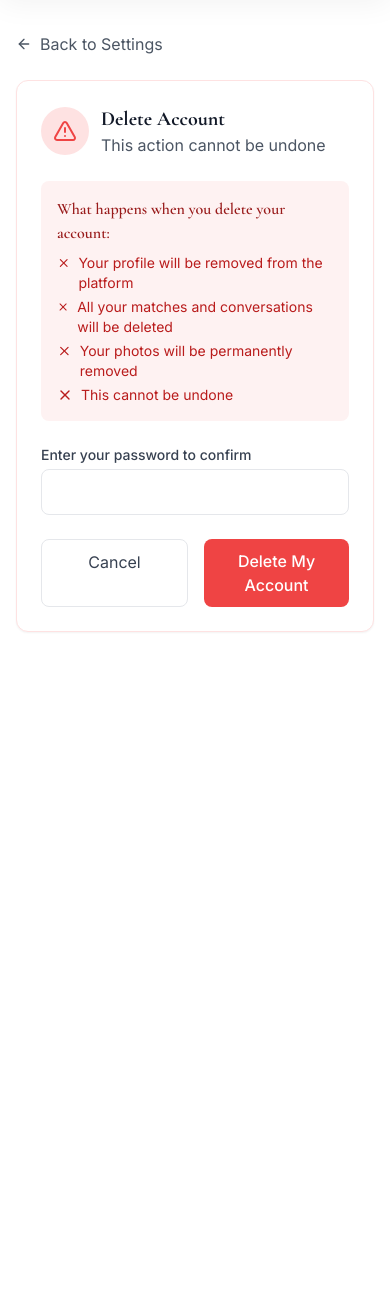
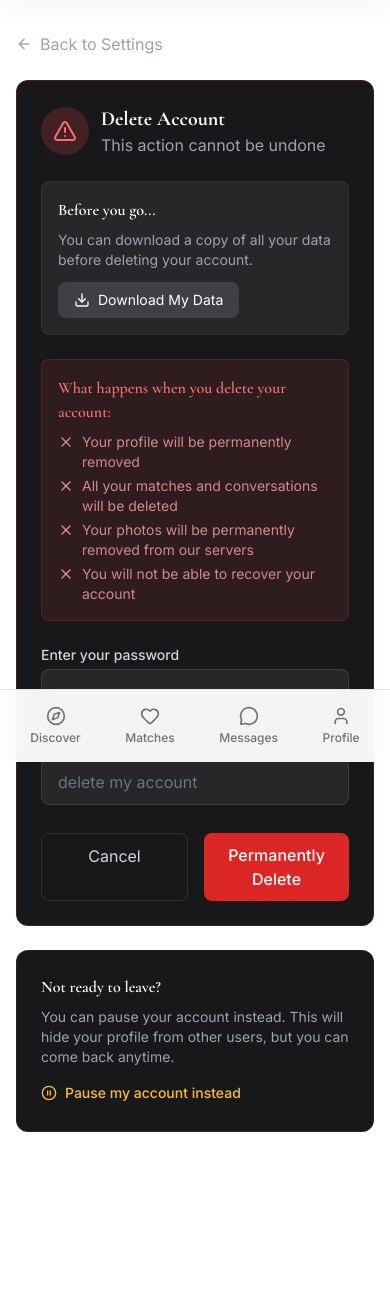
Before and after one commit to bogdang40/DouaInimi, a Flask app: page /settings/delete-account in a window 390 px wide. Shown: the part 66-1366 px from the top of the page. Before the commit the page ends 698 px from the top, so only its background shows below. Run offline with Flask 3, Linux system fonts and the light colour scheme; the visitor is signed in with stand-in values (Sample User, id 1); data that the repository does not hold is empty; some libraries are stand-ins or nearby versions.

Commit message:
Major improvements: Security, GDPR, Performance, UX
Security:
- Move admin credentials to environment variables (ADMIN_EMAIL, ADMIN_PASSWORD_HASH)
- Add bcrypt password verification for admin authentication

GDPR Compliance:
- Enhanced account deletion with full data purge
- Add data export endpoint for GDPR data portability
- Users can download all their data as JSON

Performance:
- Fix N+1 queries in admin dashboard with eager loading
- Add database indices for messages, matches, likes, reports, blocks
- Optimize admin context processor to use single query

Rate Limiting:
- Add 30 messages/minute rate limit for HTTP and Socket.IO
- Security event logging for rate limit violations

UX Improvements:
- Add JavaScript toast notification API (toast.success/error/warning/info)
- Add mobile bottom navigation with badge indicators
- Hide footer on mobile, show fixed bottom nav instead

🤖 Generated with [Claude Code](https://claude.com/claude-code)

Co-Authored-By: Claude Opus 4.5 <noreply@anthropic.com>

```diff
--- a/app/routes/settings.py
+++ b/app/routes/settings.py
@@ -1,5 +1,5 @@
 """Settings routes."""
-from flask import Blueprint, render_template, redirect, url_for, flash, request
+from flask import Blueprint, render_template, redirect, url_for, flash, request, current_app
 from flask_login import login_required, current_user, logout_user
 from app.extensions import db
 from app.models.report import Block
@@ -109,23 +109,173 @@ def notifications():
 @settings_bp.route('/delete-account', methods=['GET', 'POST'])
 @login_required
 def delete_account():
-    """Delete account."""
+    """Permanently delete account and all user data (GDPR compliant)."""
     if request.method == 'POST':
         password = request.form.get('password')
+        confirm_text = request.form.get('confirm_text', '')
 
         if not current_user.check_password(password):
             flash('Incorrect password.', 'error')
             return render_template('settings/delete_account.html')
 
-        # Deactivate account (soft delete)
-        current_user.is_active = False
-        db.session.commit()
+        if confirm_text.lower() != 'delete my account':
+            flash('Please type "delete my account" to confirm.', 'error')
+            return render_template('settings/delete_account.html')
 
-        logout_user()
-        flash('Your account has been deleted.', 'info')
-        return redirect(url_for('main.index'))
+        # Store user info before deletion for logging
+        user_id = current_user.id
+        user_email = current_user.email
+
+        try:
+            # Delete photos from cloud storage
+            from app.utils.storage import delete_photo_from_storage
+            from app.models.photo import Photo
+
+            user_photos = Photo.query.filter_by(user_id=user_id).all()
+            for photo in user_photos:
+                try:
+                    delete_photo_from_storage(photo.url)
+                    if photo.thumbnail_url:
+                        delete_photo_from_storage(photo.thumbnail_url)
+                except Exception as e:
+                    current_app.logger.warning(f"Failed to delete photo from storage: {e}")
+
+            # Delete all related data (cascade should handle most, but be explicit)
+            from app.models.match import Match, Like
+            from app.models.message import Message
+            from app.models.report import Report
+
+            # Delete messages where user is sender
+            Message.query.filter_by(sender_id=user_id).delete()
+
+            # Delete likes made by user
+            Like.query.filter_by(liker_id=user_id).delete()
+            Like.query.filter_by(liked_id=user_id).delete()
+
+            # Deactivate matches (don't delete - other user's data)
+            matches = Match.query.filter(
+                (Match.user1_id == user_id) | (Match.user2_id == user_id)
+            ).all()
+            for match in matches:
+                match.is_active = False
+
+            # Delete reports made by user (keep reports about user for safety)
+            Report.query.filter_by(reporter_id=user_id).delete()
+
+            # Delete blocks made by and against user
+            Block.query.filter_by(blocker_id=user_id).delete()
+            Block.query.filter_by(blocked_id=user_id).delete()
+
+            # Now delete the user (cascades to profile and photos)
+            from app.models.user import User
+            user = User.query.get(user_id)
+            db.session.delete(user)
+            db.session.commit()
+
+            current_app.logger.info(f"User account deleted: {user_email} (ID: {user_id})")
+
+            logout_user()
+            flash('Your account and all data have been permanently deleted.', 'info')
+            return redirect(url_for('main.index'))
+
+        except Exception as e:
+            db.session.rollback()
+            current_app.logger.error(f"Error deleting user account: {e}")
+            flash('An error occurred while deleting your account. Please try again.', 'error')
+            return render_template('settings/delete_account.html')
 
     return render_template('settings/delete_account.html')
+
+
+@settings_bp.route('/export-data')
+@login_required
+def export_data():
+    """Export all user data (GDPR data portability)."""
+    import json
+    from datetime import datetime
+    from flask import Response
+    from app.models.match import Match, Like
+    from app.models.message import Message
+
+    user_data = {
+        'exported_at': datetime.utcnow().isoformat(),
+        'account': {
+            'email': current_user.email,
+            'created_at': current_user.created_at.isoformat() if current_user.created_at else None,
+            'is_verified': current_user.is_verified,
+            'is_premium': current_user.is_premium,
+            'last_login': current_user.last_login.isoformat() if current_user.last_login else None,
+        },
+        'profile': {},
+        'photos': [],
+        'matches': [],
+        'messages_sent': [],
+        'likes_sent': [],
+    }
+
+    # Profile data
+    if current_user.profile:
+        p = current_user.profile
+        user_data['profile'] = {
+            'first_name': p.first_name,
+            'last_name': p.last_name,
+            'date_of_birth': p.date_of_birth.isoformat() if p.date_of_birth else None,
+            'gender': p.gender,
+            'city': p.city,
+            'state_province': p.state_province,
+            'country': p.country,
+            'bio': p.bio,
+            'denomination': p.denomination,
+            'occupation': p.occupation,
+            'education': p.education,
+        }
+
+    # Photos (URLs only)
+    for photo in current_user.photos:
+        user_data['photos'].append({
+            'filename': photo.filename,
+            'is_primary': photo.is_primary,
+            'created_at': photo.created_at.isoformat() if photo.created_at else None,
+        })
+
+    # Matches
+    matches = Match.query.filter(
+        (Match.user1_id == current_user.id) | (Match.user2_id == current_user.id)
+    ).all()
+    for match in matches:
+        other_user = match.get_other_user(current_user.id)
+        user_data['matches'].append({
+            'matched_with': other_user.display_name if other_user else 'Deleted User',
+            'matched_at': match.matched_at.isoformat() if match.matched_at else None,
+            'is_active': match.is_active,
+        })
+
+    # Messages sent
+    messages = Message.query.filter_by(sender_id=current_user.id).order_by(Message.created_at).all()
+    for msg in messages:
+        user_data['messages_sent'].append({
+            'content': msg.content,
+            'created_at': msg.created_at.isoformat() if msg.created_at else None,
+        })
+
+    # Likes sent
+    likes = Like.query.filter_by(liker_id=current_user.id).all()
+    for like in likes:
+        from app.models.user import User
+        liked_user = User.query.get(like.liked_id)
+        user_data['likes_sent'].append({
+            'liked_user': liked_user.display_name if liked_user else 'Deleted User',
+            'created_at': like.created_at.isoformat() if like.created_at else None,
+            'is_super_like': like.is_super_like,
+        })
+
+    # Return as downloadable JSON
+    response = Response(
+        json.dumps(user_data, indent=2, ensure_ascii=False),
+        mimetype='application/json',
+        headers={'Content-Disposition': f'attachment; filename=my_data_{datetime.utcnow().strftime("%Y%m%d")}.json'}
+    )
+    return response
 
 
 @settings_bp.route('/deactivate', methods=['POST'])
--- a/app/templates/base.html
+++ b/app/templates/base.html
@@ -439,7 +439,7 @@
 
     <!-- Footer -->
     {% block footer %}
-    <footer class="bg-surface-100 dark:bg-surface-900 border-t border-surface-200 dark:border-white/5 mt-auto">
+    <footer class="bg-surface-100 dark:bg-surface-900 border-t border-surface-200 dark:border-white/5 mt-auto hidden md:block">
         <div class="max-w-7xl mx-auto px-4 sm:px-6 lg:px-8 py-12">
             <div class="grid grid-cols-1 md:grid-cols-3 gap-8">
                 <div>
@@ -477,6 +477,9 @@
         </div>
     </footer>
     {% endblock %}
+
+    <!-- Mobile Bottom Navigation -->
+    {% include 'components/bottom_nav.html' %}
 
     <!-- Theme Toggle Script -->
     <script>
--- /dev/null
+++ b/app/templates/components/bottom_nav.html
@@ -0,0 +1,80 @@
+<!-- Mobile Bottom Navigation - Only visible on mobile -->
+{% if current_user.is_authenticated %}
+<nav class="fixed bottom-0 left-0 right-0 md:hidden z-40 bottom-nav">
+    <div class="bg-white/95 dark:bg-surface-900/95 backdrop-blur-md border-t border-surface-200 dark:border-white/10">
+        <div class="flex items-center justify-around px-2 py-2">
+            <!-- Discover -->
+            <a href="{{ url_for('discover.browse') }}"
+               class="flex flex-col items-center justify-center py-2 px-4 rounded-xl transition-all
+                      {% if request.endpoint and request.endpoint.startswith('discover') %}
+                      text-amber-600 dark:text-amber-400 bg-amber-50 dark:bg-amber-500/10
+                      {% else %}
+                      text-surface-500 dark:text-surface-400 hover:text-amber-600 dark:hover:text-amber-400 hover:bg-surface-100 dark:hover:bg-surface-800
+                      {% endif %}">
+                <i data-lucide="compass" class="w-5 h-5"></i>
+                <span class="text-xs mt-1 font-medium">Discover</span>
+            </a>
+
+            <!-- Matches -->
+            <a href="{{ url_for('matches.list') }}"
+               class="flex flex-col items-center justify-center py-2 px-4 rounded-xl transition-all relative
+                      {% if request.endpoint and request.endpoint.startswith('matches') %}
+                      text-amber-600 dark:text-amber-400 bg-amber-50 dark:bg-amber-500/10
+                      {% else %}
+                      text-surface-500 dark:text-surface-400 hover:text-amber-600 dark:hover:text-amber-400 hover:bg-surface-100 dark:hover:bg-surface-800
+                      {% endif %}">
+                <i data-lucide="heart" class="w-5 h-5"></i>
+                <span class="text-xs mt-1 font-medium">Matches</span>
+                {% if user_matches_count and user_matches_count > 0 %}
+                <span class="absolute -top-1 right-0 w-5 h-5 bg-amber-500 text-white text-xs font-bold rounded-full flex items-center justify-center">
+                    {{ user_matches_count if user_matches_count < 99 else '99+' }}
+                </span>
+                {% endif %}
+            </a>
+
+            <!-- Messages -->
+            <a href="{{ url_for('messages.inbox') }}"
+               class="flex flex-col items-center justify-center py-2 px-4 rounded-xl transition-all relative
+                      {% if request.endpoint and request.endpoint.startswith('messages') %}
+                      text-amber-600 dark:text-amber-400 bg-amber-50 dark:bg-amber-500/10
+                      {% else %}
+                      text-surface-500 dark:text-surface-400 hover:text-amber-600 dark:hover:text-amber-400 hover:bg-surface-100 dark:hover:bg-surface-800
+                      {% endif %}">
+                <i data-lucide="message-circle" class="w-5 h-5"></i>
+                <span class="text-xs mt-1 font-medium">Messages</span>
+                {% if total_unread_messages and total_unread_messages > 0 %}
+                <span class="absolute -top-1 right-0 w-5 h-5 bg-rose-500 text-white text-xs font-bold rounded-full flex items-center justify-center unread-badge">
+                    {{ total_unread_messages if total_unread_messages < 99 else '99+' }}
+                </span>
+                {% endif %}
+            </a>
+
+            <!-- Profile -->
+            <a href="{{ url_for('profile.view', user_id=current_user.id) }}"
+               class="flex flex-col items-center justify-center py-2 px-4 rounded-xl transition-all
+                      {% if request.endpoint and request.endpoint.startswith('profile') %}
+                      text-amber-600 dark:text-amber-400 bg-amber-50 dark:bg-amber-500/10
+                      {% else %}
+                      text-surface-500 dark:text-surface-400 hover:text-amber-600 dark:hover:text-amber-400 hover:bg-surface-100 dark:hover:bg-surface-800
+                      {% endif %}">
+                {% if current_user.primary_photo %}
+                <img src="{{ current_user.primary_photo_url }}"
+                     alt="Profile"
+                     class="w-6 h-6 rounded-full object-cover border-2
+                            {% if request.endpoint and request.endpoint.startswith('profile') %}
+                            border-amber-500
+                            {% else %}
+                            border-surface-300 dark:border-surface-600
+                            {% endif %}">
+                {% else %}
+                <i data-lucide="user" class="w-5 h-5"></i>
+                {% endif %}
+                <span class="text-xs mt-1 font-medium">Profile</span>
+            </a>
+        </div>
+    </div>
+</nav>
+
+<!-- Spacer to prevent content from being hidden behind bottom nav on mobile -->
+<div class="h-20 md:hidden"></div>
+{% endif %}
--- a/app/templates/components/flash_messages.html
+++ b/app/templates/components/flash_messages.html
@@ -1,9 +1,9 @@
-<!-- Flash Messages - Light/Dark Theme -->
+<!-- Flash Messages / Toast Container - Light/Dark Theme -->
+<div class="fixed top-20 right-4 z-50 space-y-2 max-w-md" id="toast-container">
 {% with messages = get_flashed_messages(with_categories=true) %}
     {% if messages %}
-        <div class="fixed top-20 right-4 z-50 space-y-2 max-w-md" id="flash-container">
         {% for category, message in messages %}
-                <div class="flash-message flex items-start space-x-3 p-4 rounded-xl shadow-lg border backdrop-blur-sm
+            <div class="toast-message flex items-start space-x-3 p-4 rounded-xl shadow-lg border backdrop-blur-sm
                 {% if category == 'error' %}
                     bg-red-50 dark:bg-red-500/10 border-red-200 dark:border-red-500/30
                 {% elif category == 'success' %}
@@ -38,6 +38,8 @@
                 </button>
             </div>
         {% endfor %}
+    {% endif %}
+{% endwith %}
 </div>
 
 <style>
@@ -51,21 +53,109 @@
             opacity: 1;
         }
     }
+    @keyframes slideOut {
+        from {
+            transform: translateX(0);
+            opacity: 1;
+        }
+        to {
+            transform: translateX(100%);
+            opacity: 0;
+        }
+    }
     .animate-slide-in {
         animation: slideIn 0.3s ease-out;
+    }
+    .animate-slide-out {
+        animation: slideOut 0.3s ease-out forwards;
     }
 </style>
 
 <script>
+/**
+ * Toast notification system
+ * Usage: toast.success('Message'), toast.error('Message'), toast.warning('Message'), toast.info('Message')
+ */
+window.toast = {
+    container: null,
+
+    init: function() {
+        this.container = document.getElementById('toast-container');
+    },
+
+    show: function(message, type = 'info', duration = 5000) {
+        if (!this.container) this.init();
+
+        const icons = {
+            success: 'check-circle',
+            error: 'alert-circle',
+            warning: 'alert-triangle',
+            info: 'info'
+        };
+
+        const colors = {
+            success: 'bg-teal-50 dark:bg-teal-500/10 border-teal-200 dark:border-teal-500/30 text-teal-600 dark:text-teal-400',
+            error: 'bg-red-50 dark:bg-red-500/10 border-red-200 dark:border-red-500/30 text-red-600 dark:text-red-400',
+            warning: 'bg-amber-50 dark:bg-amber-500/10 border-amber-200 dark:border-amber-500/30 text-amber-600 dark:text-amber-400',
+            info: 'bg-sky-50 dark:bg-sky-500/10 border-sky-200 dark:border-sky-500/30 text-sky-600 dark:text-sky-400'
+        };
+
+        const toast = document.createElement('div');
+        toast.className = `toast-message flex items-start space-x-3 p-4 rounded-xl shadow-lg border backdrop-blur-sm animate-slide-in cursor-pointer`;
+        toast.innerHTML = `
+            <div class="flex-shrink-0 ${colors[type].split(' ').slice(3).join(' ')}">
+                <i data-lucide="${icons[type]}" class="w-5 h-5"></i>
+            </div>
+            <div class="flex-1">
+                <p class="text-sm font-medium text-surface-900 dark:text-white">${message}</p>
+            </div>
+            <button type="button" class="flex-shrink-0 text-surface-400 dark:text-gray-400 hover:text-surface-600 dark:hover:text-white">
+                <i data-lucide="x" class="w-4 h-4"></i>
+            </button>
+        `;
+
+        // Add base color classes
+        toast.classList.add(...colors[type].split(' ').slice(0, 3));
+
+        // Click to dismiss
+        toast.onclick = () => this.dismiss(toast);
+
+        this.container.appendChild(toast);
+
+        // Re-init lucide icons for new elements
+        if (typeof lucide !== 'undefined') {
+            lucide.createIcons();
+        }
+
+        // Auto-dismiss
+        if (duration > 0) {
+            setTimeout(() => this.dismiss(toast), duration);
+        }
+
+        return toast;
+    },
+
+    dismiss: function(toast) {
+        toast.classList.remove('animate-slide-in');
+        toast.classList.add('animate-slide-out');
+        setTimeout(() => toast.remove(), 300);
+    },
+
+    success: function(message, duration) { return this.show(message, 'success', duration); },
+    error: function(message, duration) { return this.show(message, 'error', duration); },
+    warning: function(message, duration) { return this.show(message, 'warning', duration); },
+    info: function(message, duration) { return this.show(message, 'info', duration); }
+};
+
+// Auto-dismiss server-rendered flash messages after 5 seconds
+document.addEventListener('DOMContentLoaded', function() {
+    toast.init();
+
     setTimeout(function() {
-                const messages = document.querySelectorAll('.flash-message');
+        const messages = document.querySelectorAll('#toast-container .toast-message');
         messages.forEach(function(msg) {
-                    msg.style.transition = 'opacity 0.3s, transform 0.3s';
-                    msg.style.opacity = '0';
-                    msg.style.transform = 'translateX(100%)';
-                    setTimeout(function() { msg.remove(); }, 300);
+            toast.dismiss(msg);
         });
     }, 5000);
+});
 </script>
-    {% endif %}
-{% endwith %}
--- a/app/templates/settings/delete_account.html
+++ b/app/templates/settings/delete_account.html
@@ -8,66 +8,101 @@
 
 {% block content %}
 <div class="max-w-xl mx-auto px-4 sm:px-6 lg:px-8 py-8">
-    <a href="{{ url_for('settings.index') }}" class="inline-flex items-center text-gray-600 hover:text-gray-900 mb-6">
+    <a href="{{ url_for('settings.index') }}" class="inline-flex items-center text-gray-400 hover:text-white mb-6">
         <i data-lucide="arrow-left" class="w-4 h-4 mr-2"></i>
         Back to Settings
     </a>
 
-    <div class="bg-white rounded-xl shadow-sm border border-red-100 p-6">
+    <div class="bg-surface-900 rounded-xl border border-red-500/20 p-6">
         <div class="flex items-center space-x-3 mb-6">
-            <div class="w-12 h-12 bg-red-100 rounded-full flex items-center justify-center">
-                <i data-lucide="alert-triangle" class="w-6 h-6 text-red-500"></i>
+            <div class="w-12 h-12 bg-red-500/20 rounded-full flex items-center justify-center">
+                <i data-lucide="alert-triangle" class="w-6 h-6 text-red-400"></i>
             </div>
             <div>
-                <h1 class="font-display text-xl font-bold text-gray-900">Delete Account</h1>
-                <p class="text-gray-600">This action cannot be undone</p>
+                <h1 class="font-display text-xl font-bold text-white">Delete Account</h1>
+                <p class="text-gray-400">This action cannot be undone</p>
             </div>
         </div>
 
-        <div class="bg-red-50 rounded-lg p-4 mb-6">
-            <h3 class="font-semibold text-red-800 mb-2">What happens when you delete your account:</h3>
-            <ul class="text-sm text-red-700 space-y-1">
+        <!-- Export Data Option -->
+        <div class="bg-surface-800 rounded-lg p-4 mb-6 border border-white/5">
+            <h3 class="font-semibold text-white mb-2">Before you go...</h3>
+            <p class="text-sm text-gray-400 mb-3">
+                You can download a copy of all your data before deleting your account.
+            </p>
+            <a href="{{ url_for('settings.export_data') }}"
+               class="inline-flex items-center px-4 py-2 bg-surface-700 hover:bg-surface-600 text-white rounded-lg text-sm transition">
+                <i data-lucide="download" class="w-4 h-4 mr-2"></i>
+                Download My Data
+            </a>
+        </div>
+
+        <div class="bg-red-500/10 rounded-lg p-4 mb-6 border border-red-500/20">
+            <h3 class="font-semibold text-red-400 mb-2">What happens when you delete your account:</h3>
+            <ul class="text-sm text-red-300/80 space-y-1">
                 <li class="flex items-start">
-                    <i data-lucide="x" class="w-4 h-4 mr-2 mt-0.5"></i>
-                    Your profile will be removed from the platform
+                    <i data-lucide="x" class="w-4 h-4 mr-2 mt-0.5 flex-shrink-0"></i>
+                    Your profile will be permanently removed
                 </li>
                 <li class="flex items-start">
-                    <i data-lucide="x" class="w-4 h-4 mr-2 mt-0.5"></i>
+                    <i data-lucide="x" class="w-4 h-4 mr-2 mt-0.5 flex-shrink-0"></i>
                     All your matches and conversations will be deleted
                 </li>
                 <li class="flex items-start">
-                    <i data-lucide="x" class="w-4 h-4 mr-2 mt-0.5"></i>
-                    Your photos will be permanently removed
+                    <i data-lucide="x" class="w-4 h-4 mr-2 mt-0.5 flex-shrink-0"></i>
+                    Your photos will be permanently removed from our servers
                 </li>
                 <li class="flex items-start">
-                    <i data-lucide="x" class="w-4 h-4 mr-2 mt-0.5"></i>
-                    This cannot be undone
+                    <i data-lucide="x" class="w-4 h-4 mr-2 mt-0.5 flex-shrink-0"></i>
+                    You will not be able to recover your account
                 </li>
             </ul>
         </div>
 
-        <form method="POST" class="space-y-6">
+        <form method="POST" class="space-y-5">
             <input type="hidden" name="csrf_token" value="{{ csrf_token() }}">
 
             <div>
-                <label class="block text-sm font-medium text-gray-700 mb-1">
-                    Enter your password to confirm
+                <label class="block text-sm font-medium text-gray-300 mb-1">
+                    Enter your password
                 </label>
-                <input type="password" name="password" required
-                       class="w-full px-4 py-2.5 border border-gray-200 rounded-lg focus:ring-2 focus:ring-red-500 focus:border-transparent">
+                <input type="password" name="password" required autocomplete="current-password"
+                       class="w-full px-4 py-2.5 bg-surface-800 border border-white/10 rounded-lg text-white placeholder-gray-500 focus:ring-2 focus:ring-red-500 focus:border-transparent">
             </div>
 
-            <div class="flex space-x-4">
+            <div>
+                <label class="block text-sm font-medium text-gray-300 mb-1">
+                    Type <span class="text-red-400 font-mono">delete my account</span> to confirm
+                </label>
+                <input type="text" name="confirm_text" required autocomplete="off"
+                       placeholder="delete my account"
+                       class="w-full px-4 py-2.5 bg-surface-800 border border-white/10 rounded-lg text-white placeholder-gray-500 focus:ring-2 focus:ring-red-500 focus:border-transparent">
+            </div>
+
+            <div class="flex space-x-4 pt-2">
                 <a href="{{ url_for('settings.index') }}"
-                   class="flex-1 px-4 py-2.5 border border-gray-200 rounded-lg text-gray-700 hover:bg-gray-50 transition text-center">
+                   class="flex-1 px-4 py-2.5 border border-white/10 rounded-lg text-gray-300 hover:bg-surface-800 transition text-center">
                     Cancel
                 </a>
                 <button type="submit"
-                        class="flex-1 px-4 py-2.5 bg-red-500 text-white rounded-lg hover:bg-red-600 transition font-medium">
-                    Delete My Account
+                        class="flex-1 px-4 py-2.5 bg-red-600 text-white rounded-lg hover:bg-red-700 transition font-medium">
+                    Permanently Delete
                 </button>
             </div>
         </form>
     </div>
+
+    <!-- Alternative: Pause Account -->
+    <div class="mt-6 bg-surface-900 rounded-xl border border-white/5 p-6">
+        <h3 class="font-semibold text-white mb-2">Not ready to leave?</h3>
+        <p class="text-sm text-gray-400 mb-4">
+            You can pause your account instead. This will hide your profile from other users, but you can come back anytime.
+        </p>
+        <a href="{{ url_for('settings.pause_account') }}"
+           class="inline-flex items-center text-amber-400 hover:text-amber-300 text-sm font-medium">
+            <i data-lucide="pause-circle" class="w-4 h-4 mr-2"></i>
+            Pause my account instead
+        </a>
+    </div>
 </div>
 {% endblock %}
```
Also changed, not shown: app/models/match.py (+15 -8 lines), app/models/message.py (+10 -2 lines), app/models/report.py (+11 -5 lines), app/routes/admin.py (+92 -25 lines), app/routes/messages.py (+81 -4 lines), wsgi.py (+34 -0 lines). Lines whose indentation alone changed are shown as unchanged.
